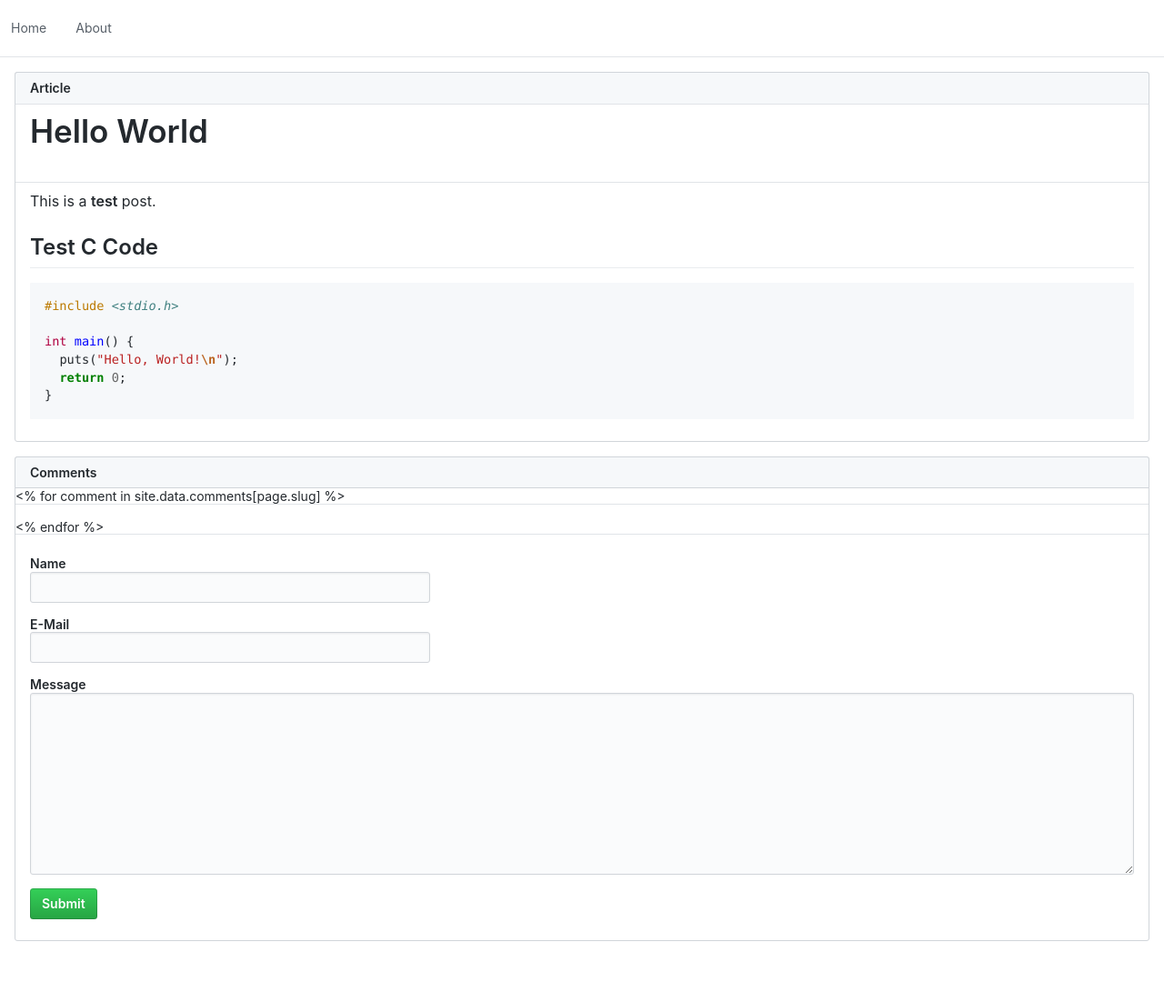
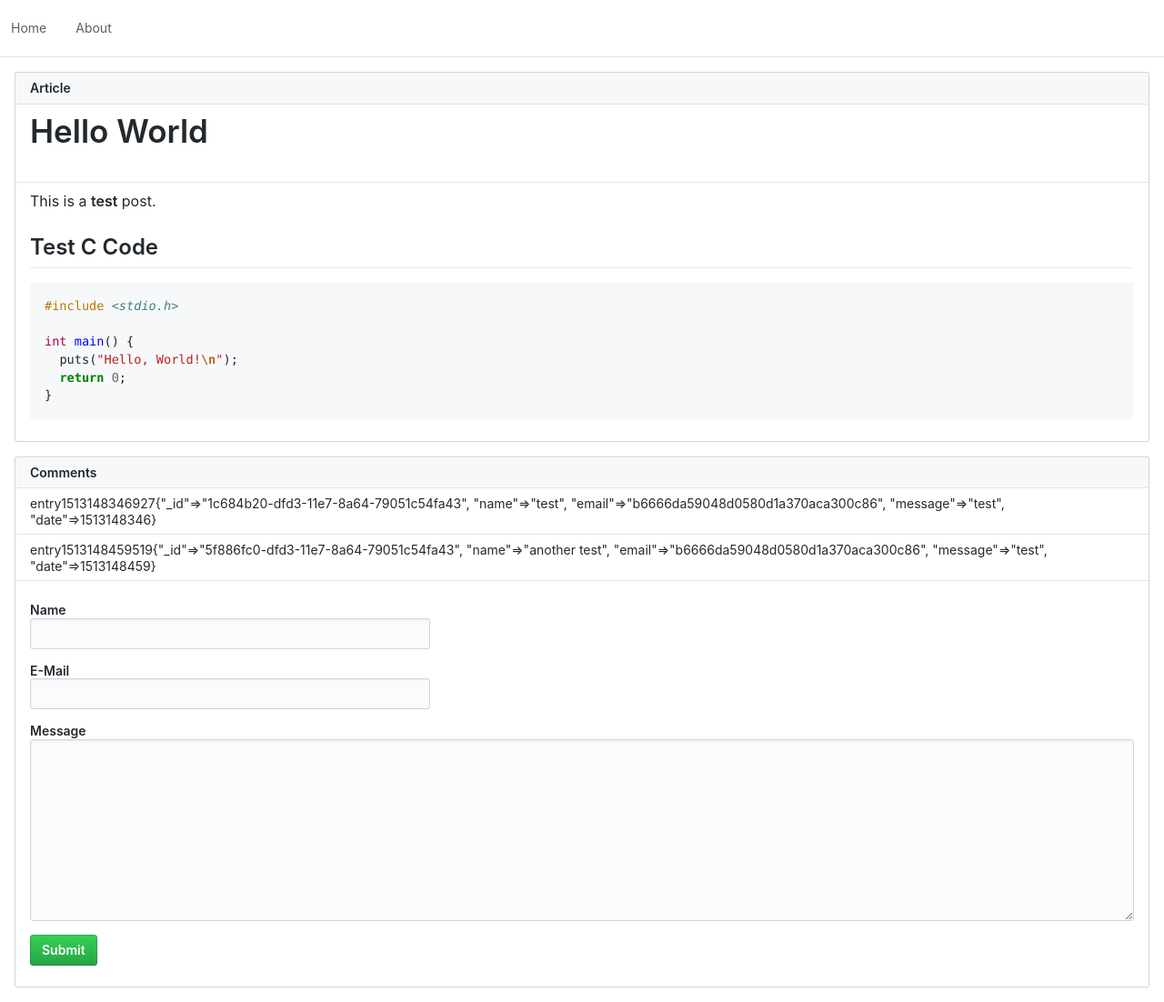
Before and after one commit to dorpga/dorpga.github.io, a Jekyll site: the page built from _posts/2017-12-12-Hello-World.md, in a window 1280 px wide. Shown: the whole page at 91% size. Built offline with Jekyll 4.4.1, drawn with Linux system fonts in a browser that asks for light colours; before the commit the page ends 1051 px from its top, so only the background shows below that.

Commit message:
Update comments.html

```diff
--- a/_includes/comments.html
+++ b/_includes/comments.html
@@ -2,11 +2,11 @@
     <div class="Box-header">
         <h3 class="Box-title">Comments</h3>
     </div>
-    <% for comment in site.data.comments[page.slug] %>
+    {% for comment in site.data.comments[page.slug] %}
     <div class="Box-row commentsbox--comment">
         {{ comment }}
     </div>
-    <% endfor %>
+    {% endfor %}
     <div class="Box-row commentsbox--form">
         <form method="POST" action="https://api.staticman.net/v2/entry/dorpga/site/master/comments" id="comments-form">
         <input name="options[redirect]" type="hidden" value="http://dorper.me{{ page.url }}?cs=1">
```
